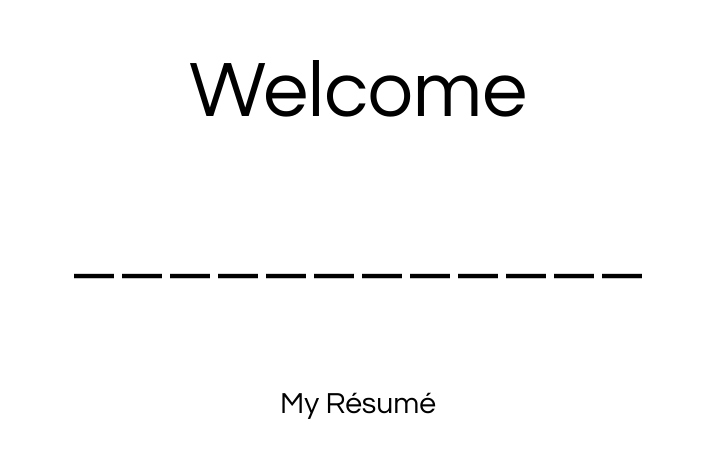
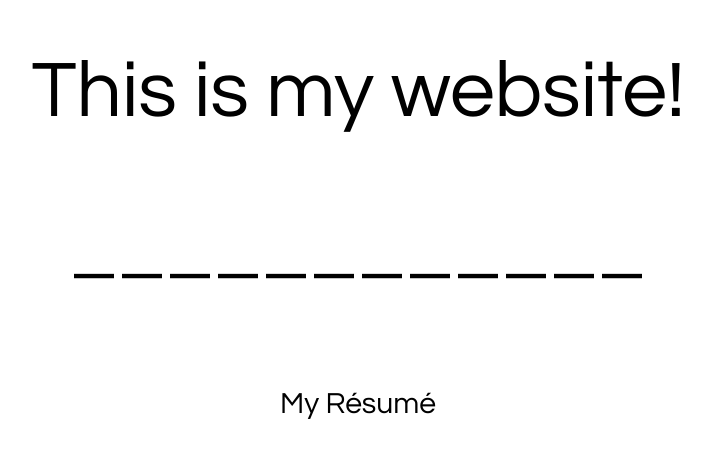
Before and after one commit to blongen1/blongen1.github.io, a plain HTML site: page index.html in a window 1280 px wide. Shown: the part 157-614 px from the top of the page, without its empty margins (282-993 px from the left). Drawn offline with Linux system fonts and the light colour scheme.

Commit message:
showing update

```diff
--- a/index.html
+++ b/index.html
@@ -10,7 +10,7 @@
 	<body>
 
 		<div class=welcome>
-			<p>Welcome</p>
+			<p>This is my website!</p>
 		</div>
 
 		<div class=horizline>
```
